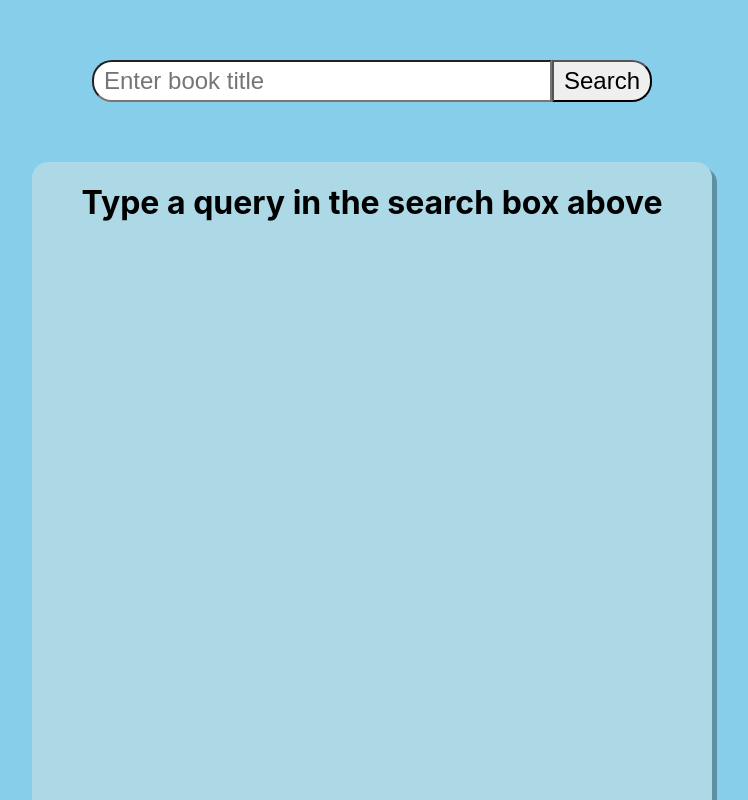
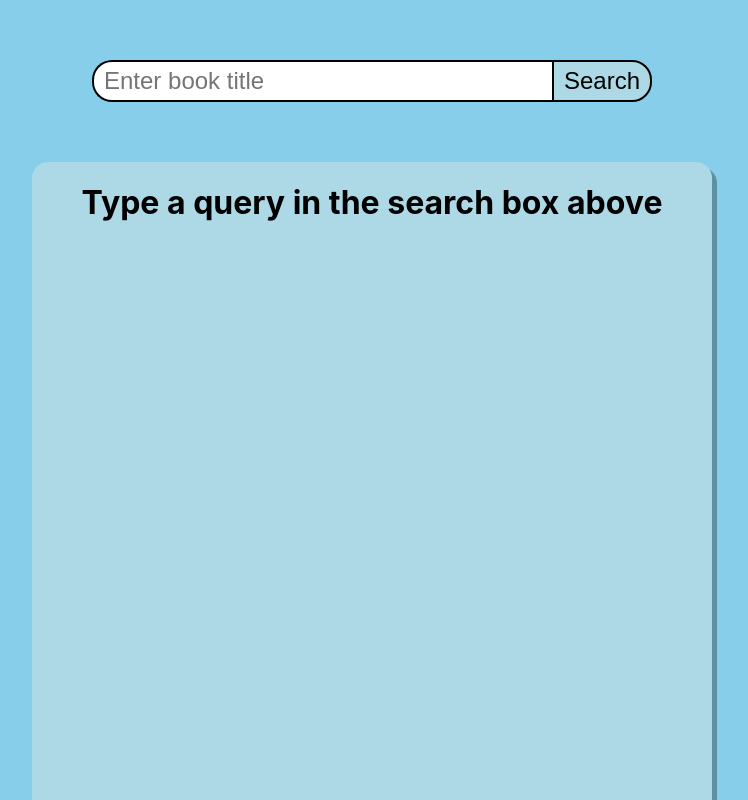
Before and after one commit to dtcan/book-search, a React (Create React App) app: page / in a window 1280 px wide. Shown: the whole page, without its empty margins (268-1016 px from the left). Built offline with nearby package versions, Linux system fonts and the light colour scheme.

Commit message:
Input styling

```diff
--- a/src/components/SearchBar.css
+++ b/src/components/SearchBar.css
@@ -7,15 +7,20 @@
 .search-input {
     flex-grow: 1;
     border-radius: 20px 0px 0px 20px;
+    border-width: 2px 0px 2px 2px;
     padding: 5px 10px;
 }
 
 .search-button {
+    background-color: lightblue;
     border-radius: 0px 20px 20px 0px;
+    border-width: 2px;
     padding: 5px 10px;
 }
 
 .search * {
+    border-style: solid;
+    border-color: black;
     font-size: x-large;
     min-width: none;
 }
--- a/src/components/SearchNav.css
+++ b/src/components/SearchNav.css
@@ -4,3 +4,11 @@ nav {
     justify-content: space-between;
     padding: 16px;
 }
+
+.prev-button, .next-button {
+    background-color: skyblue;
+    border: 2px solid black;
+    border-radius: 15px;
+    font-size: medium;
+    padding: 10px;
+}
```
